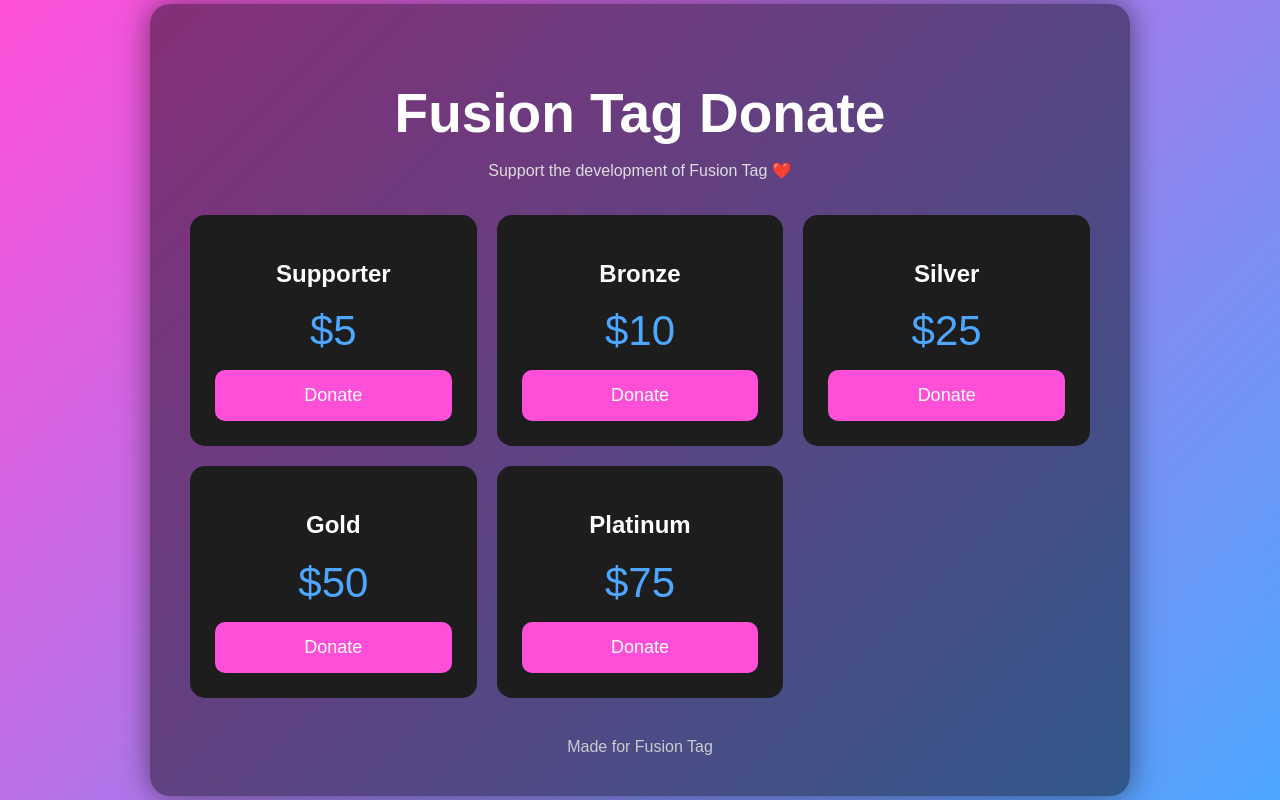
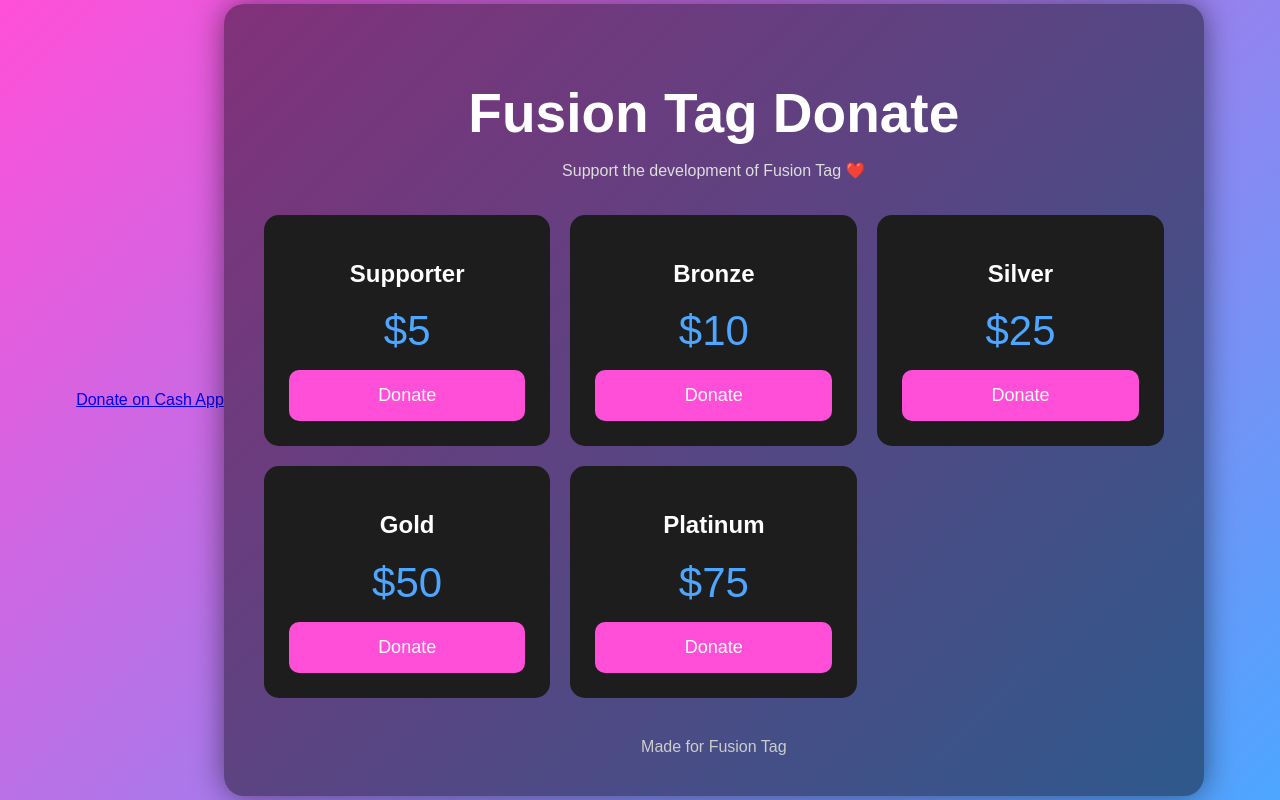
Before and after one commit to rainyisthegoat123-ai/FusionTagDonateWebsite, a plain HTML site: page index.html in a window 1280 px wide. Drawn offline with Linux system fonts and the light colour scheme.

Commit message:
Update index.html

```diff
--- a/index.html
+++ b/index.html
@@ -4,6 +4,10 @@
 <meta charset="UTF-8">
 <meta name="viewport" content="width=device-width, initial-scale=1.0">
 <title>Fusion Tag Donate</title>
+
+<a href="https://cash.app/$zozdevs" target="_blank">
+  Donate on Cash App
+</a>
 
 <style>
 body{
```
